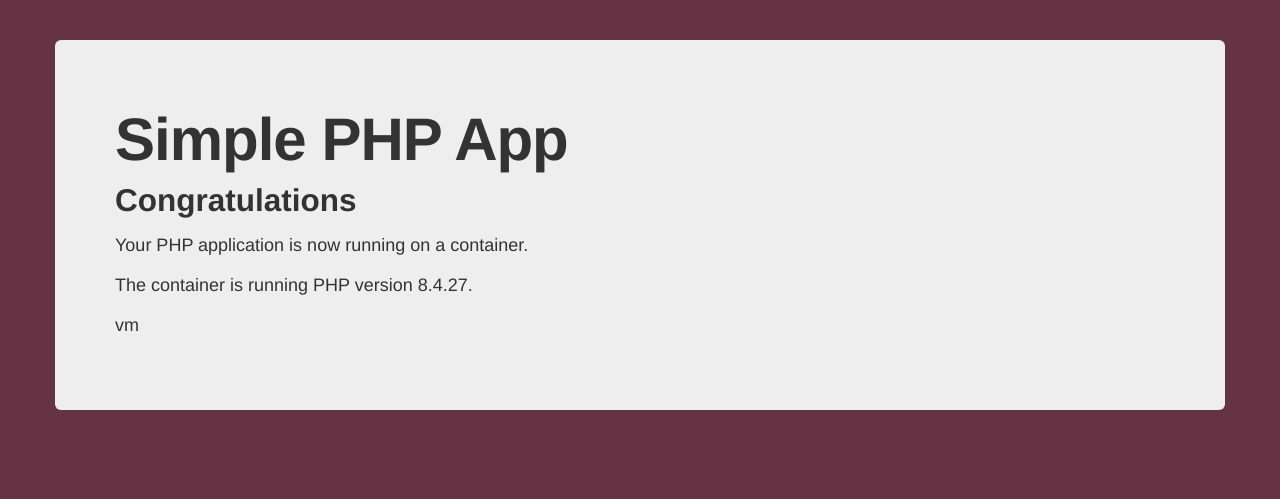
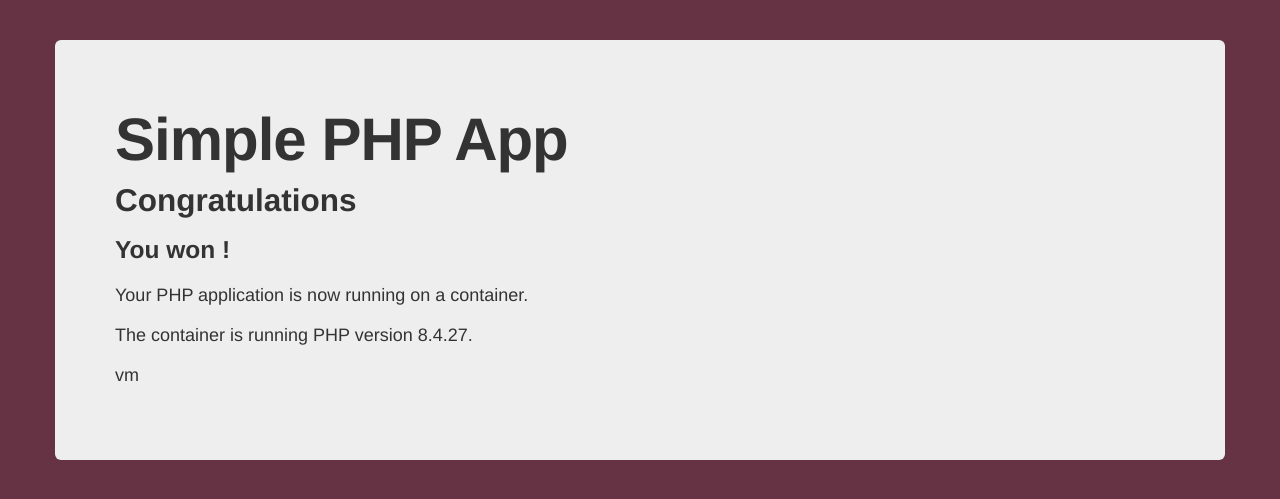
Before and after one commit to francoiducat/docker-100, a PHP site: page / in a window 1280 px wide. Shown: the top 499 px of the page. Run offline with PHP 8.4, Linux system fonts and the light colour scheme.

Commit message:
done lab2

```diff
--- a/src/index.php
+++ b/src/index.php
@@ -17,6 +17,7 @@
             <div class="hero-unit">
                 <h1>Simple PHP App</h1>
                 <h2>Congratulations</h2>
+                <h3>You won !</h3>
                 <p>Your PHP application is now running on a container.</p>
                 <p>The container is running PHP version <?php echo phpversion(); ?>.</p>
                 <p><?php
```
Also changed, not shown: 1 other file.
